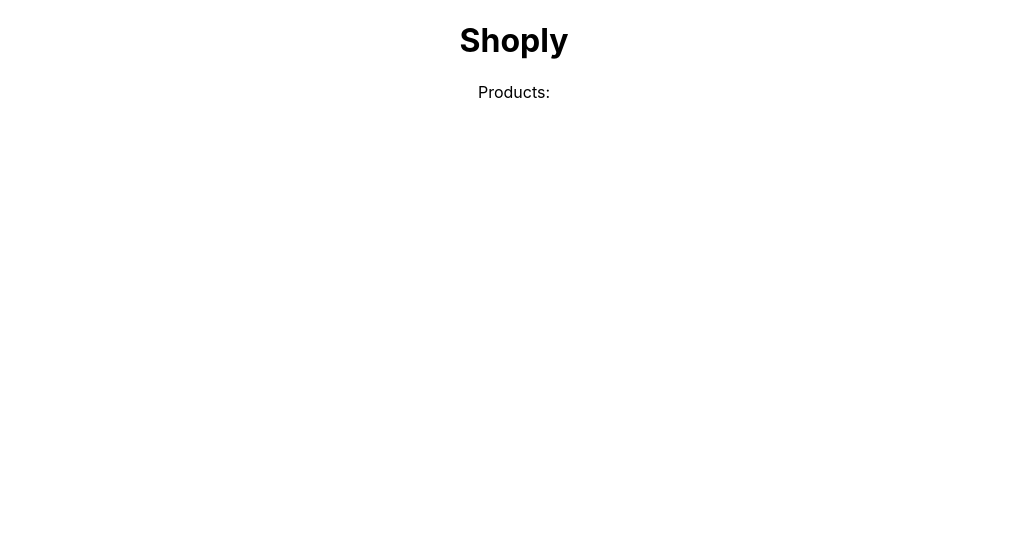
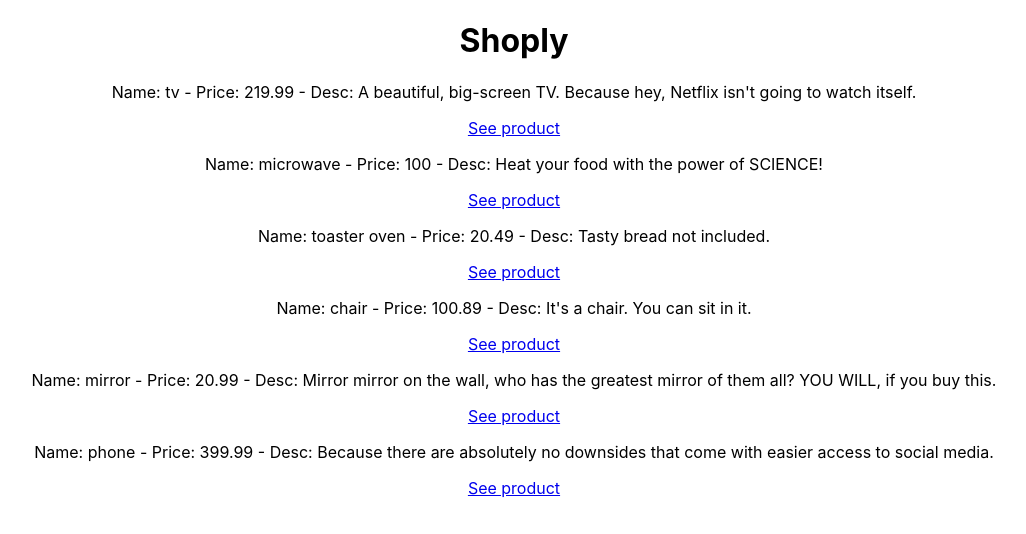
Before and after one commit to sivadej/shoply-redux, a React (Create React App) app: page / in a window 1280 px wide. Shown: the top 534 px of the page, without its empty margins (126-1152 px from the left). Built offline with nearby package versions, Linux system fonts and the light colour scheme.

Commit message:
action creators

```diff
--- a/src/Products.js
+++ b/src/Products.js
@@ -1,6 +1,10 @@
 import React from 'react';
-//import { Link } from 'react-router-dom';
+import { Link } from 'react-router-dom';
 import { useSelector } from 'react-redux';
+
+// products data is object with id as key
+// and value as object containing product descriptions
+// (name, price, description, image_url)
 
 const Products = () => {
   const products = useSelector(st => st.products);
@@ -8,7 +12,16 @@ const Products = () => {
   // may need to add conditional 'isLoaded' logic to prevent this?
 
   console.log('rendering Products', products)
-  return (<div>Products:</div>)
+  return (
+  <div>
+    {Object.keys(products).map(id=>(
+      <div>
+        <p>Name: {products[id].name} - Price: {products[id].price} - Desc: {products[id].description}</p>
+        <p><Link to={`/products/${id}`}>See product</Link></p>
+      </div>
+    ))}
+  </div>
+  );
 }
 
 export default Products;
--- /dev/null
+++ b/src/actionTypes.js
@@ -0,0 +1,3 @@
+export const ADD_TO_CART = 'ADD_TO_CART';
+export const REMOVE_FROM_CART = 'REMOVE_FROM_CART';
+export const APPLY_DISCOUNT = 'APPLY_DISCOUNT';
--- a/src/index.js
+++ b/src/index.js
@@ -3,6 +3,7 @@ import ReactDOM from 'react-dom';
 import './index.css';
 import App from './App';
 import * as serviceWorker from './serviceWorker';
+import { BrowserRouter, Route } from 'react-router-dom';
 
 // redux provider stuff
 import { Provider } from 'react-redux';
@@ -14,7 +15,9 @@ const store = createStore(rootReducer);
 ReactDOM.render(
   <React.StrictMode>
     <Provider store={store}>
-      <App />
+      <BrowserRouter>
+        <Route path='/' component={App} />
+      </BrowserRouter>
     </Provider>
   </React.StrictMode>,
   document.getElementById('root')
--- a/src/rootReducer.js
+++ b/src/rootReducer.js
@@ -1,3 +1,4 @@
+import { ADD_TO_CART, REMOVE_FROM_CART, APPLY_DISCOUNT } from './actionTypes';
 import data from './data.json';
 
 const DEFAULT_STATE = {
@@ -6,12 +7,18 @@ const DEFAULT_STATE = {
 
 const rootReducer = (state=DEFAULT_STATE, action) => {
   switch (action.type) {
-    case 'ADD_TO_CART':
+    case ADD_TO_CART: {
+      console.log('adding to cart')
       return state;
-    case 'REMOVE_FROM_CART':
+    }
+    case REMOVE_FROM_CART:{
+      console.log('removing from cart')
       return state;
-    case 'APPLY_DISCOUNT':
+    }
+    case APPLY_DISCOUNT:{
+      console.log('applying discount')
       return state;
+    }
     default:
       return state;
   }
```
Also changed, not shown: src/actions.js (added, +22 -0 lines).
